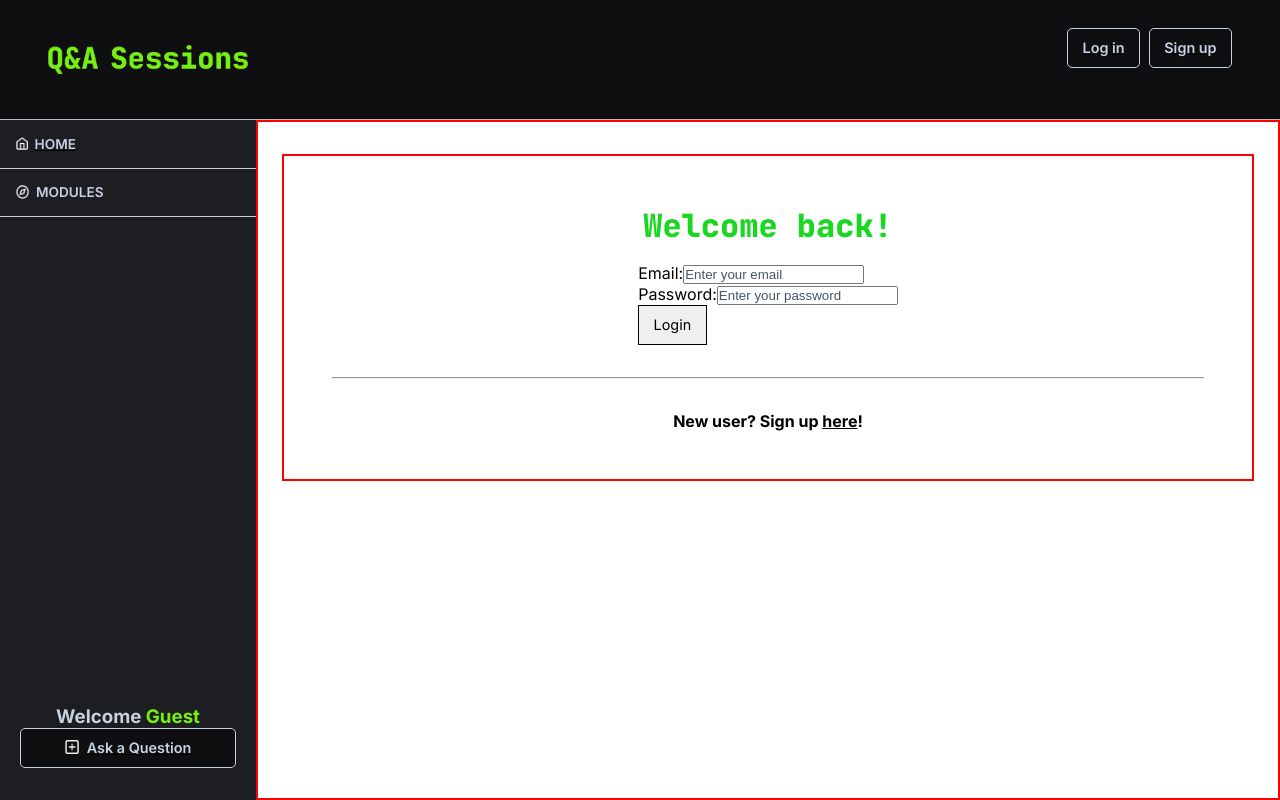
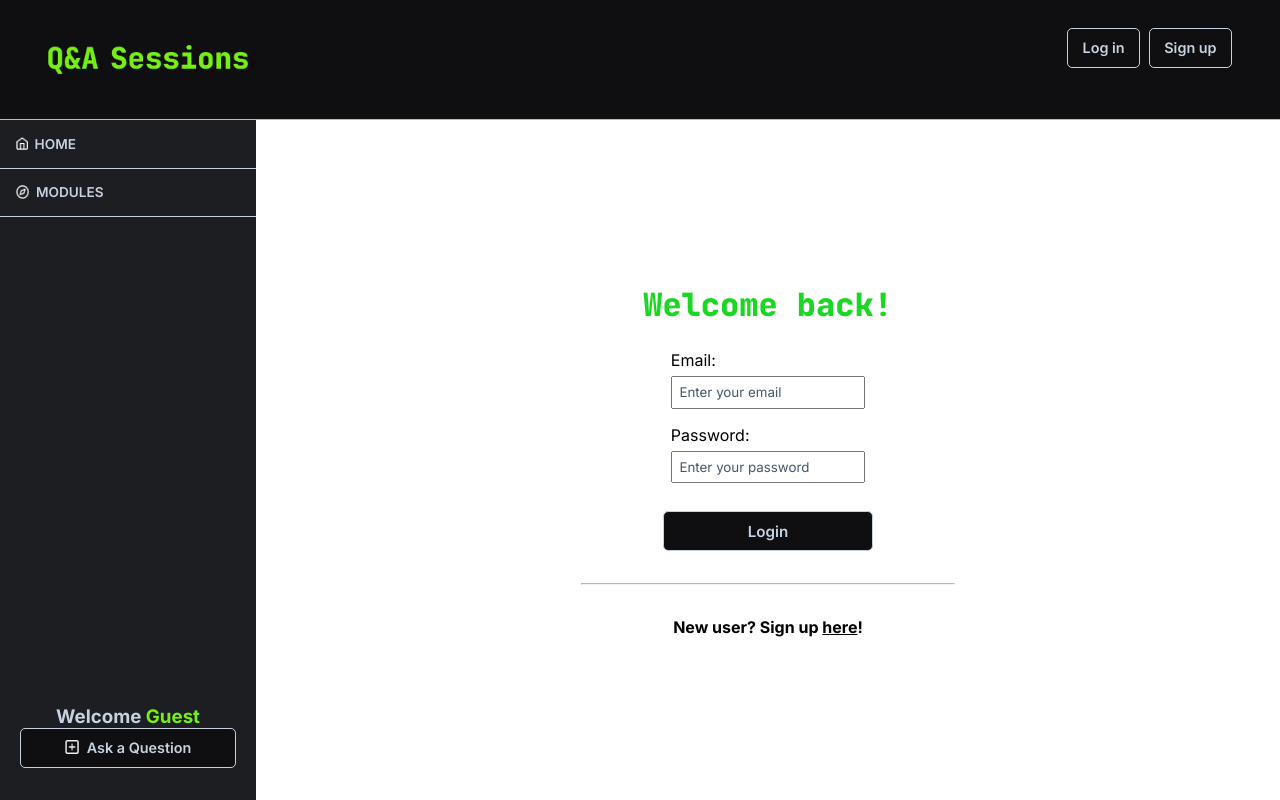
Before and after one commit to Lenindelrionicaragua/Q-And-A, a React app in the folder client/: page /user/login in a window 1280 px wide. Built offline with nearby package versions, Linux system fonts and the light colour scheme.

Commit message:
Finished basic CSS for Log-in Page.

```diff
--- a/client/src/components/LoginForm/LoginForm.css
+++ b/client/src/components/LoginForm/LoginForm.css
@@ -1,4 +1,49 @@
 #loginForm {
   margin: 1em;
   margin-bottom: 2em;
+  display: flex;
+  flex-direction: column;
 }
+
+/* Input area */
+#login-input-area {
+  display: flex;
+  flex-direction: column;
+}
+
+#loginForm label {
+  display: flex;
+  flex-direction: column;
+  margin: 0.5em;
+}
+
+#loginForm input {
+  display: flex;
+  margin-top: 0.5em;
+  padding: 0.5em;
+}
+
+#loginForm input::placeholder {
+  font-family: "Inter", sans-serif;
+}
+
+/* Login Submit Button */
+#loginForm #submit-login {
+  font-size: 0.95em;
+  font-family: "Inter", sans-serif;
+  border: solid 1px #c8d1df;
+  cursor: pointer;
+  text-align: center;
+  padding: 1em;
+  padding-bottom: 1.05em;
+  font-weight: 600;
+  border-radius: 0.35em;
+  background: #0f0f12;
+  color: #c8d1df;
+}
+
+#loginForm #submit-login:hover {
+  border-color: #76f013;
+  background: #76f013;
+  color: #0f0f12;
+}
--- a/client/src/components/LoginForm/LoginForm.jsx
+++ b/client/src/components/LoginForm/LoginForm.jsx
@@ -75,6 +75,7 @@ const LoginForm = ({ onLogin }) => {
   return (
     <>
       <form id="loginForm" onSubmit={handleSubmit}>
+        <div id="login-input-area">
           <label htmlFor="email">
             Email:
             <input
@@ -87,7 +88,6 @@ const LoginForm = ({ onLogin }) => {
               required
             />
           </label>
-        <br />
           <label htmlFor="password">
             Password:
             <input
@@ -100,8 +100,9 @@ const LoginForm = ({ onLogin }) => {
               required
             />
           </label>
+        </div>
         <br />
-        <button type="submit" disabled={isLoading}>
+        <button type="submit" disabled={isLoading} id="submit-login">
           {isLoading ? "Logging in..." : "Login"}
         </button>
         {/* {isLoading && <p>Loading...</p>} */}
--- a/client/src/pages/LoginPage/LoginPage.css
+++ b/client/src/pages/LoginPage/LoginPage.css
@@ -1,26 +1,34 @@
 @import url("https://fonts.googleapis.com/css2?family=JetBrains+Mono:ital,wght@0,100;0,200;0,300;0,400;0,500;0,600;0,700;0,800;1,100;1,200;1,300;1,400;1,500;1,600;1,700;1,800&display=swap");
 
 .MuiBox-root {
-  border: red 2px solid;
+  display: flex;
+  justify-content: center;
+  align-items: center;
+}
+
+.MuiBox-root .css-19r6kue-MuiContainer-root {
+  width: fit-content;
 }
 
 #logInPage {
-  border: red 2px solid;
-  padding: 3em;
+  padding: 2em;
   display: flex;
   flex-direction: column;
   justify-content: center;
   align-items: center;
+  width: fit-content;
 }
 
 #logInPage hr {
-  width: 100%;
+  width: 150%;
+  opacity: 70%;
 }
 
 #logInPage h1 {
   font-family: "JetBrains Mono", monospace;
   color: #1ad721;
   font-weight: 800;
+  text-align: center;
 }
 
 #logInPage h2 {
@@ -28,11 +36,11 @@
   margin-top: 2em;
 }
 
-a {
+#logInPage a {
   color: black;
   text-decoration: underline;
 }
 
-a:hover {
+#logInPage a:hover {
   color: #54c834;
 }
```
Lines whose indentation alone changed are shown as unchanged.
